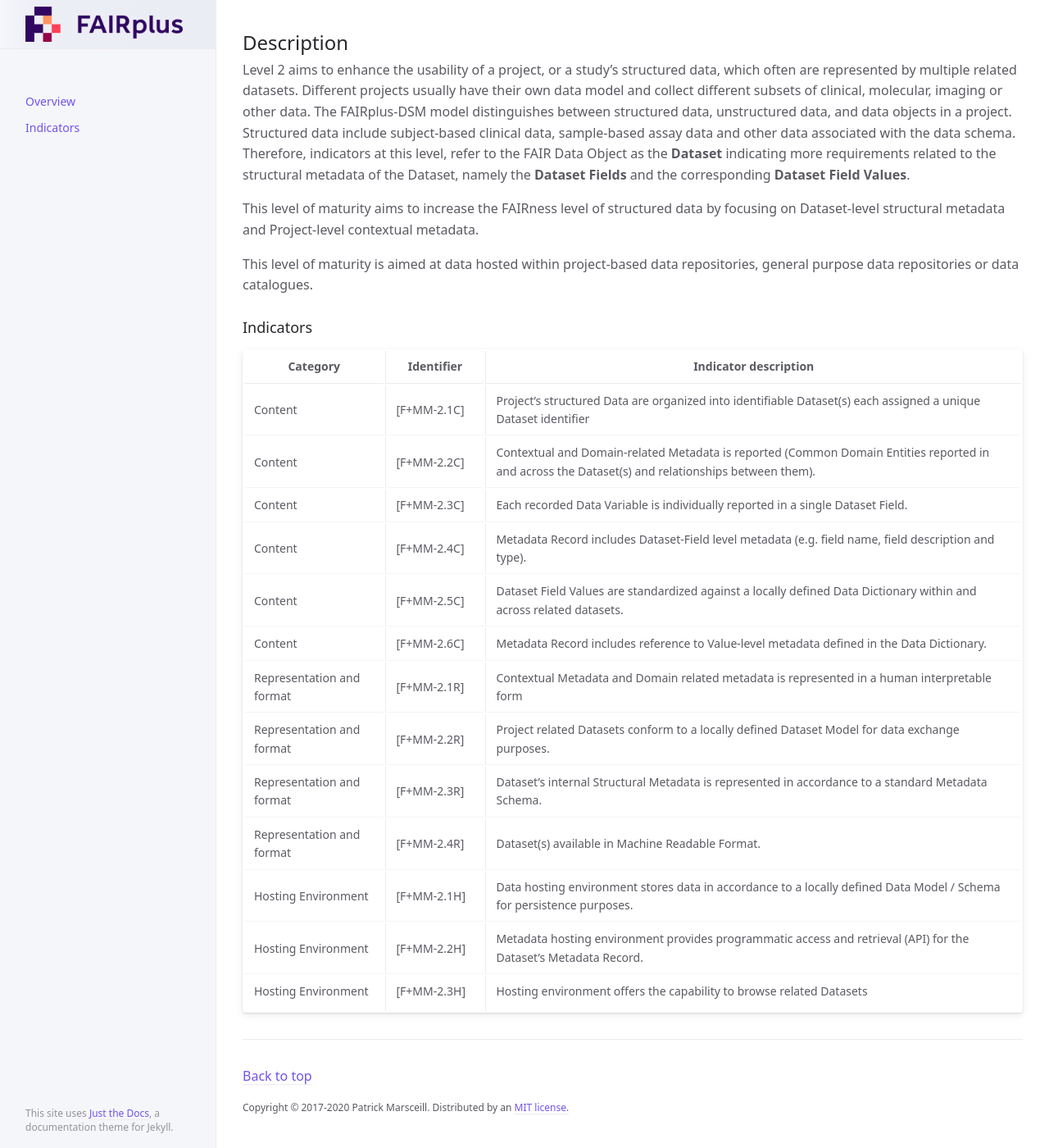
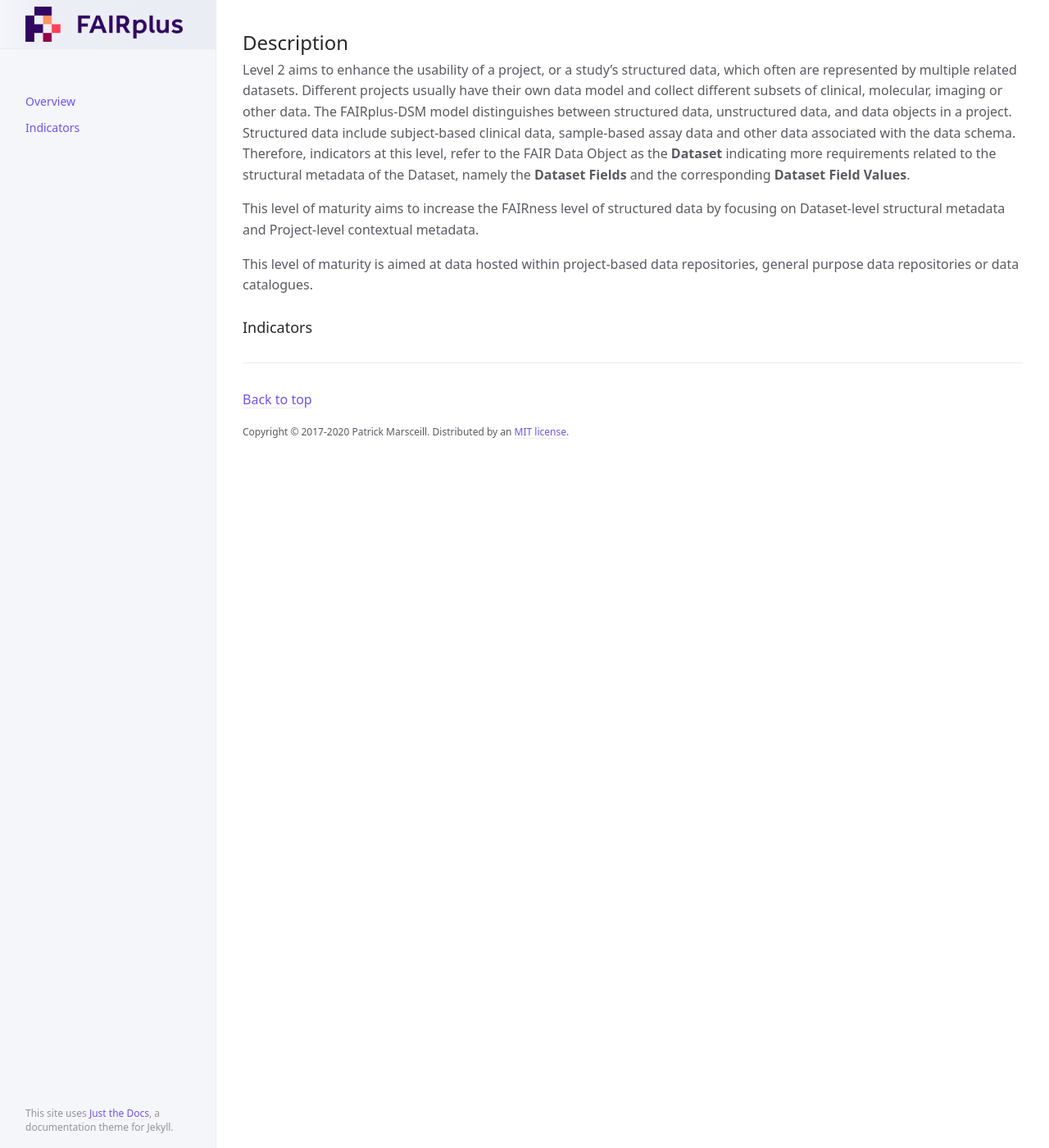
Before and after one commit to FAIRplus/Data-Maturity, a Jekyll site: the page built from docs/_levels/Level2.md, in a window 1280 px wide and 1400 px high, scrolled down 149 px. Shown: the whole window at 82% size. Built offline with Jekyll 4.4.1, drawn with Linux system fonts in a browser that asks for light colours.

Commit message:
Update Level2.md

```diff
--- a/docs/_levels/Level2.md
+++ b/docs/_levels/Level2.md
@@ -18,18 +18,6 @@
 
 ### Indicators
 
-| Category | Identifier | Indicator description |
-| -------- | ---------- | --------------------- |
-| Content | [F+MM-2.1C] | Project's structured Data are organized into identifiable Dataset(s) each assigned a unique Dataset identifier |
-| Content | [F+MM-2.2C] | Contextual and Domain-related Metadata is reported (Common Domain Entities reported in and across the Dataset(s) and relationships between them). |
-| Content | [F+MM-2.3C] | Each recorded Data Variable is individually reported in a single Dataset Field. |
-| Content | [F+MM-2.4C] | Metadata Record includes Dataset-Field level metadata (e.g. field name, field description and type). |
-| Content | [F+MM-2.5C] | Dataset Field Values are standardized against a locally defined Data Dictionary within and across related datasets. |
-| Content | [F+MM-2.6C] | Metadata Record includes reference to Value-level metadata defined in the Data Dictionary.  |
-| Representation and format |  [F+MM-2.1R] | Contextual Metadata and Domain related metadata is represented in a human interpretable form |
-| Representation and format |  [F+MM-2.2R] | Project related Datasets conform to a locally defined Dataset Model for data exchange purposes. |
-| Representation and format |  [F+MM-2.3R] | Dataset’s internal Structural Metadata is represented in accordance to a standard Metadata Schema. |
-| Representation and format |  [F+MM-2.4R] | Dataset(s) available in Machine Readable Format. |
-| Hosting Environment | [F+MM-2.1H] | Data hosting environment stores data in accordance to a locally defined Data Model / Schema  for persistence purposes. |
-| Hosting Environment | [F+MM-2.2H] | Metadata hosting environment provides programmatic access and retrieval (API) for the Dataset's Metadata Record. |
-| Hosting Environment | [F+MM-2.3H] | Hosting environment offers the capability to browse related Datasets |
+{% for indicator in site.indicators_L2 %}
+{{ indicator.content }}
+{% endfor %}
```
